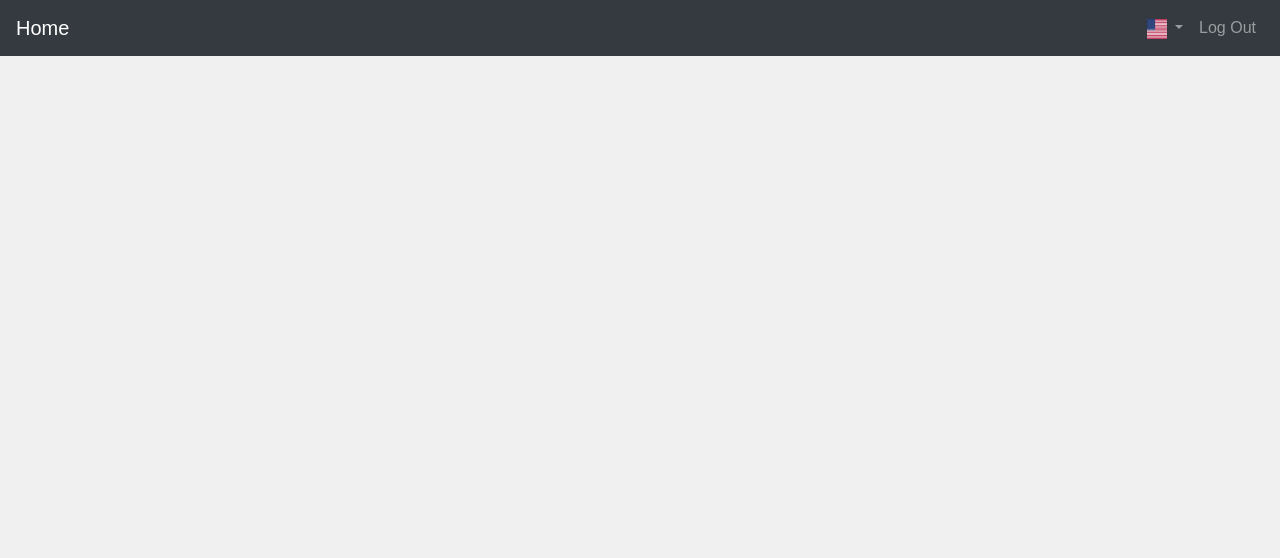
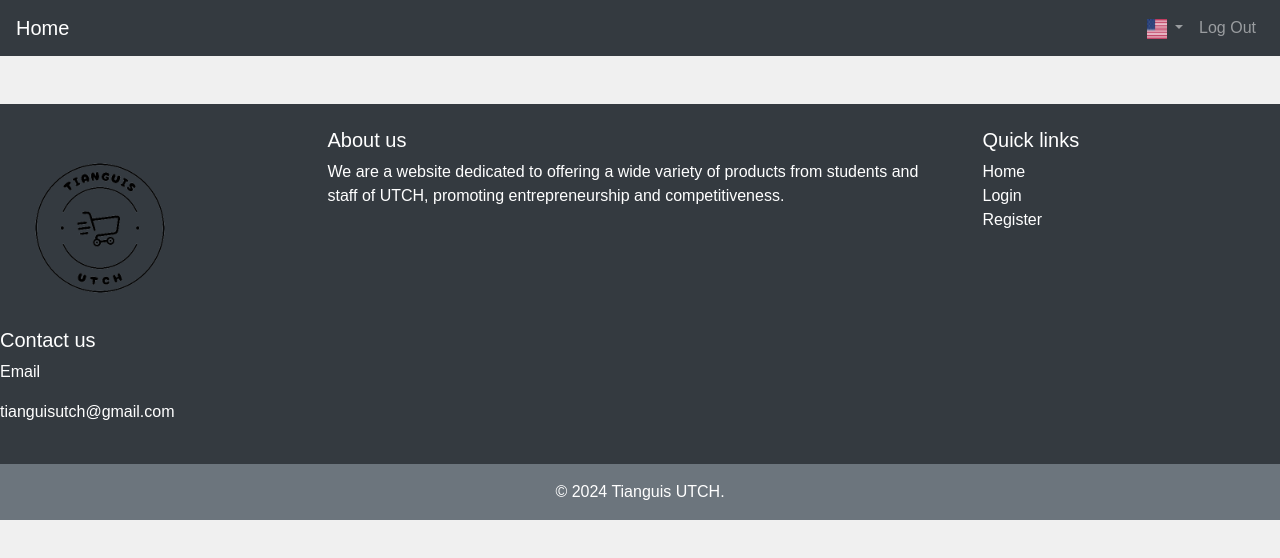
Before and after one commit to hugovfx/API, a website: page public/profile.html in a window 1280 px wide. Drawn offline with nearby package versions, Linux system fonts and the light colour scheme; no server answers; sample sign-in values are in the browser's storage.

Commit message:
Profile jalando

```diff
--- a/public/profile.html
+++ b/public/profile.html
@@ -187,14 +187,14 @@
   </nav>
 
   <div class="container" id="profile-container" style="display:none; margin-top: 100px;">
-    <div class="profile-header">
+    <div class="profile-header" style="display: flex;">
       <h1 id="welcome-text" style="margin-right: 10px;">Welcome</h1>
       <h1 id="user-name" placeholder="User Name"> </h1>
     </div>
 
     <div class="products-list">
       <h2 id="products-title">Published Products</h2>
-      <div id="products" class="row">
+      <div id="products">
         <!-- Productos del usuario se agregarán aquí dinámicamente -->
       </div>
     </div>
@@ -218,7 +218,7 @@
 
         <input type="text" id="contact-value" name="contact-value" required placeholder="Enter value">
 
-        <button type="submit">Add Contact</button>
+        <button type="submit" style="width: 100%; background-color: #027f7f !important;">Add Contact</button>
       </form>
     </div>
   </div>
@@ -238,6 +238,40 @@
       </div>
     </div>
   </div>
+
+     <!-- FOOTER START -->
+     <footer class="bg-dark text-white mt-5">
+      <div class="container2">
+        <div class="row py-4">
+          <div class="col-md-3">
+            <img src="img/logo.png" alt="Logo" style="width: 200px;">
+          </div>
+          <div class="col-md-6">
+            <h5 id="about">About us</h5>
+            <p id="abouttext">We are a website dedicated to offering a wide variety of products from students and staff of UTCH, promoting entrepreneurship and competitiveness.</p>
+          </div>
+          <div class="col-md-3">
+            <h5 id="links">Quick links</h5>
+            <ul class="list-unstyled">
+              <li><a href="/" class="text-white" id="home-link">Home</a></li>
+              <li><a href="/login.html" class="text-white" id="login-text">Login</a></li>
+              <li><a href="/register.html" class="text-white" id="register-text">Register</a></li>
+            </ul>
+          </div>
+          <div class="col-md-3">
+            <h5 id="contact">Contact us</h5>
+            <ul class="list-unstyled">
+              <li class="text-white"><p id="email">Email</p> <a href="mailto:tianguisutch@gmail.com" class="text-white">tianguisutch@gmail.com</a></li>
+            </ul>
+          </div>
+        </div>
+      </div>
+      <div class="bg-secondary text-center py-3">
+        <p class="mb-0">© 2024 Tianguis UTCH.</p>
+      </div>
+    </footer>
+
+      <!-- FOOTER END -->
 
   <script src="https://code.jquery.com/jquery-3.5.1.slim.min.js"></script>
   <script src="https://cdn.jsdelivr.net/npm/@popperjs/core@2.5.4/dist/umd/popper.min.js"></script>
@@ -261,7 +295,12 @@
         "cancel-delete": "Cancel",
         "contact-value-placeholder": "Enter value",
         "select-phone": "Phone Number",
-        "delete-button-2": "Delete"
+        "delete-button-2": "Delete",
+        "welcome-text": "Welcome",
+        "about":"About us",
+        "abouttext":"We are a website dedicated to offering a wide variety of products from students and staff of UTCH, promoting entrepreneurship and competitiveness.",
+        "links":"Quick links",
+        "contact":"Contact us"
       },
       es: {
         "page-title": "Perfil del Usuario",
@@ -279,7 +318,12 @@
         "cancel-delete": "Cancelar",
         "contact-value-placeholder": "Ingresar valor",
         "select-phone": "Teléfono",
-        "delete-button-2": "Eliminar"
+        "delete-button-2": "Eliminar",
+        "welcome-text": "Bienvenido",
+        "abouttext":"Somos un sitio web dedicado a ofrecer una amplia variedad de productos de alumnos y personal de la UTCH promoviendo el emprendimiento y la competetividad.",
+        "links":"Enlaces rapidos",
+        "contact":"Contactanos",
+        "about":"Acerca de nosotros"
       }
     };
 
```
